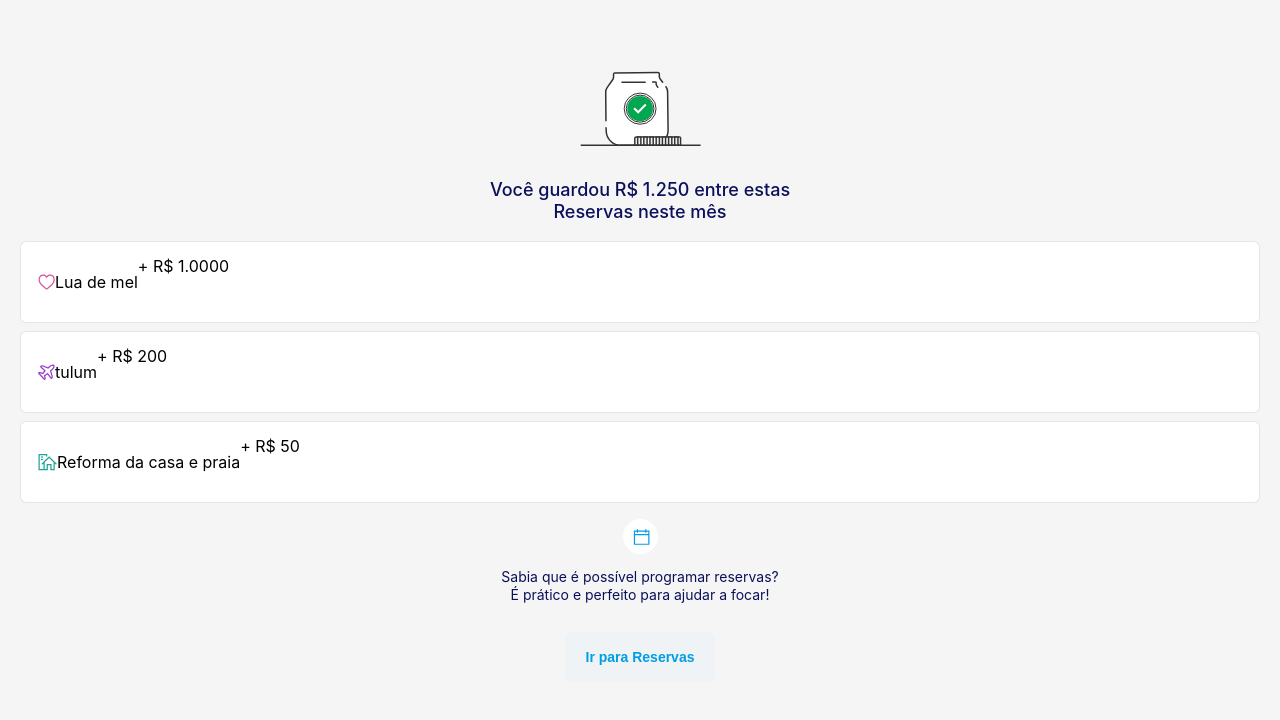
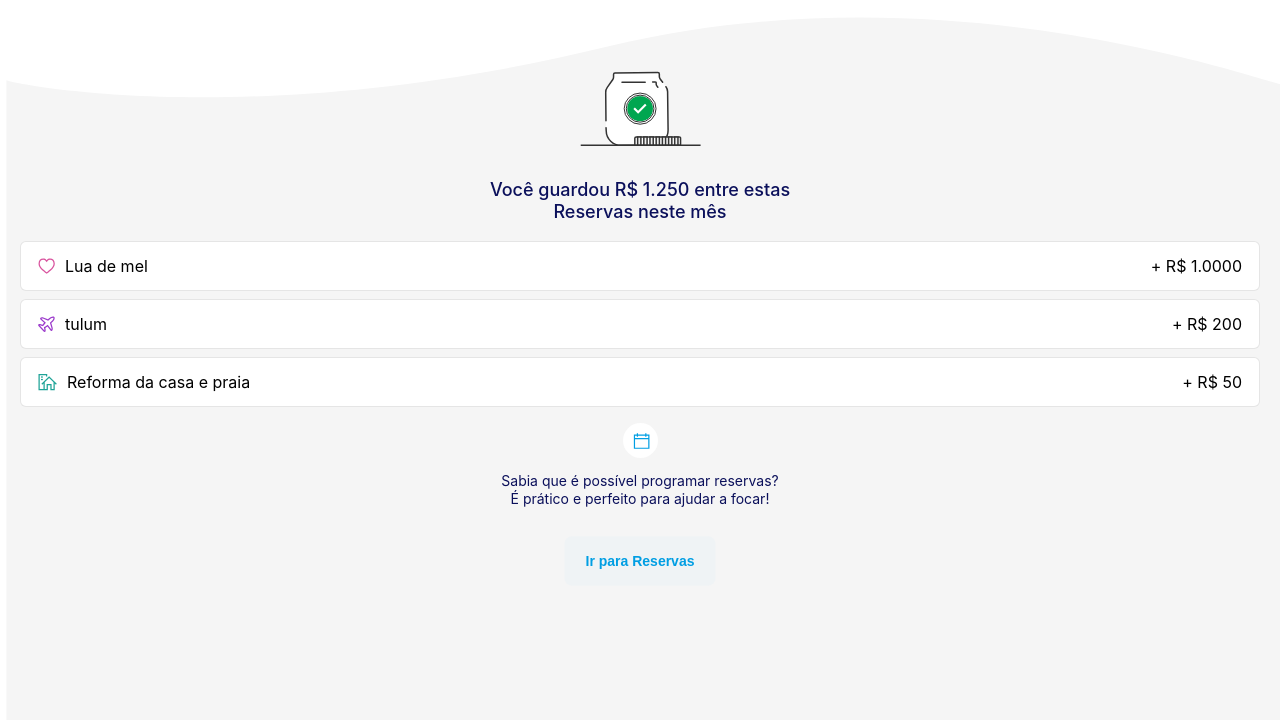
Before and after one commit to GerardoCaceres/frontanimathon, a React (Create React App) app: page / in a window 1280 px wide. Shown: the top 720 px of the page. Built offline with nearby package versions, Linux system fonts and the light colour scheme.

Commit message:
wave animation and bounce icons hover animation

```diff
--- a/src/components/Pots/index.js
+++ b/src/components/Pots/index.js
@@ -8,27 +8,32 @@ import './style.css';
 function Pots() {
   return (
     <div className="pots">
-
       <div className="header">
         <img src={alcancia} className="pots-icon" alt="alcancia" />
-        <p>Você guardou R$ 1.250 entre estas<br/> Reservas neste mês</p>
+        <p>Você guardou R$ 1.250 entre estas<br /> Reservas neste mês</p>
       </div>
 
       <div className="list">
         <ul>
           <li>
+            <div className="left-column">
               <img src={corazon} className="pots-icon" alt="alcancia" />
               <p>Lua de mel</p>
+            </div>
             <span> + R$ 1.0000</span>
           </li>
           <li>
+            <div className="left-column">
               <img src={avion} className="pots-icon" alt="alcancia" />
               <p>tulum</p>
+            </div>
             <span> + R$ 200</span>
           </li>
           <li>
+            <div className="left-column">
               <img src={casa} className="pots-icon" alt="alcancia" />
               <p>Reforma da casa e praia</p>
+            </div>
             <span> + R$ 50</span>
           </li>
         </ul>
@@ -38,7 +43,7 @@ function Pots() {
 
       <div className="footer">
         <div className='image'><img src={agenda} className="pots-icon" alt="alcancia" /></div>
-        <p>Sabia que é possível programar reservas? <br/> É prático e perfeito para ajudar a focar!</p>
+        <p>Sabia que é possível programar reservas? <br /> É prático e perfeito para ajudar a focar!</p>
         <button>Ir para Reservas</button>
       </div>
     </div>
--- a/src/components/Pots/style.css
+++ b/src/components/Pots/style.css
@@ -1,5 +1,15 @@
+body {
+  background-image: url('../../images/pots/background.svg');
+  background-repeat: no-repeat;
+  background-size: cover;
+  background-position: center;
+  animation-name: wave;
+  animation-duration: 2s;
+  animation-timing-function: ease-in-out;
+  animation-iteration-count: 3;
+}
+
 .pots {
-  background-color: #F5F5F5  ;
   max-height: 90vh;
   text-align: center;
   padding: 60px 20px;
@@ -19,12 +29,39 @@
 
 .list ul li {
   display: flex;
+  align-items: center;
   background-color: white;
   border-radius: 4px;
   margin-bottom: 8px;
   border-radius: 6px;
   border: 1px solid rgba(0, 0, 0, 0.1);
-  padding: 14px 17px;
+  padding: 0 17px;
+  justify-content: space-between;
+  height: 48px;
+}
+
+.list li .pots-icon {
+  transition: transform 0.3s ease;
+}
+
+.list li:hover img {
+  animation: bounce 0.5s linear 1 forwards;
+}
+
+.list li:hover .pots-icon {
+  transform: translateY(-10px) scale(1.5);
+}
+
+.list li:hover {
+  background-color: rgba(239, 243, 243, 0.929);
+}
+
+.left-column {
+  display: flex;
+}
+
+.left-column p {
+  margin-left: 10px;
 }
 
 .footer p {
@@ -67,3 +104,33 @@
       background-color: rgba(0, 158, 227, 0);
   }
 }
+
+@keyframes wave {
+  0% {
+    background-position: center 0px;
+  }
+  50% {
+    background-position: 5px 30px;
+  }
+  100% {
+    background-position: center 0px;
+  }
+}
+
+@keyframes bounce {
+  0% {
+    transform: translateY(0) scale(1);
+  }
+  25% {
+    transform: translateY(-10px) scale(1.1);
+  }
+  50% {
+    transform: translateY(0) scale(1.2);
+  }
+  75% {
+    transform: translateY(-5px) scale(1.1);
+  }
+  100% {
+    transform: translateY(0) scale(1);
+  }
+}
```
Also changed, not shown: src/images/pots/background.svg (added). Lines whose indentation alone changed are shown as unchanged.
